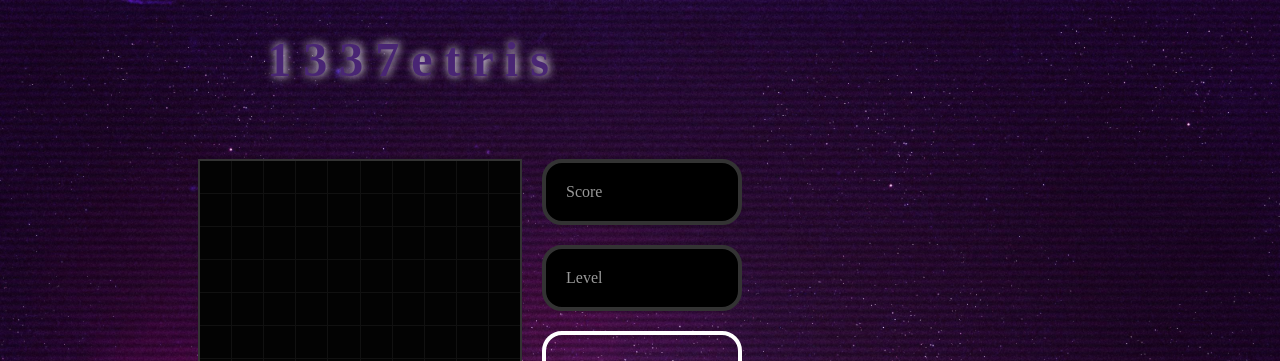
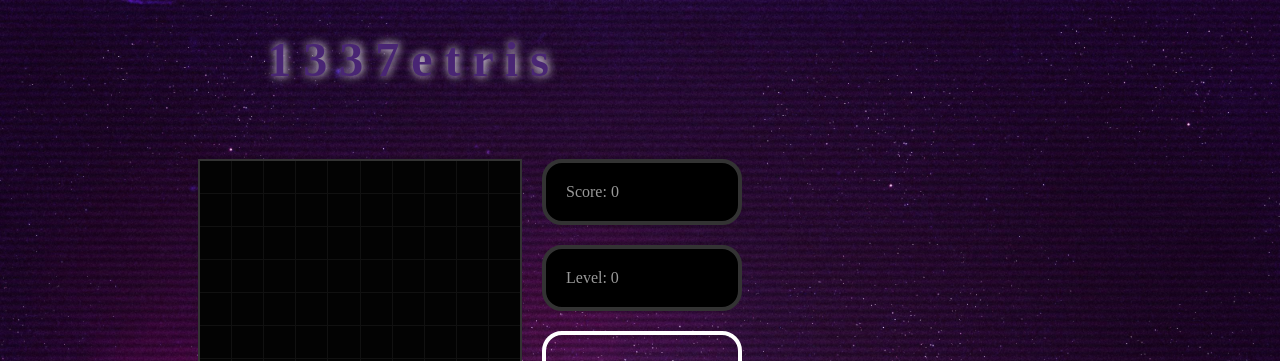
Before and after one commit to nhakkaou/42-red-tetris, a React (Create React App) app in the folder client/: page /home in a window 1280 px wide. Shown: the top 361 px of the page. Built offline with nearby package versions, Linux system fonts and the light colour scheme; a web font is replaced by a local one.

Commit message:
Level And Score

```diff
--- a/client/src/Components/Cell.js
+++ b/client/src/Components/Cell.js
@@ -6,4 +6,4 @@
     <StyledCell type={type} color={Tetrominos[type].color}></StyledCell>
 )
 
-export default Cell;
+export default React.memo(Cell);
--- a/client/src/Components/Tetris.js
+++ b/client/src/Components/Tetris.js
@@ -6,15 +6,16 @@
 import { checkcollision, Createstage } from '../gameHelper'
 import { StyledtetrisWrapper, StyledTetris } from "./styling/StyledTetris"
 import { useStage, usePlayer, useInterval } from '../hooks'
-
+import { useGameStatus } from '../hooks/useGameStatus'
 
 const Tetris = () => {
     const [dropTime, setDropTime] = useState(null);
     const [gameOver, setGameOver] = useState(false);
 
     const [player, updatePlayerPos, resetPlayer, playerRotate] = usePlayer();
-    const [stage, setStage] = useStage(player, resetPlayer);
+    const [stage, setStage, rowsCleared] = useStage(player, resetPlayer);
 
+    const [score, setScore, rows, setRows, level, setLevel] = useGameStatus(rowsCleared)
     //console.log('re-render');
 
     const movePlayer = dir => {
@@ -27,9 +28,17 @@
         setDropTime(1000);
         resetPlayer();
         setGameOver(false)
+        setScore(0);
+        setRows(0)
+        setLevel(0);
     }
 
     const drop = () => {
+        if (rows > level + 1 * 10)
+        {
+            setLevel(prev => prev + 1)
+            setDropTime(1000 / level + 1 + 200)
+        }
         if (!checkcollision(player, stage, { x: 0, y: 1 }))
             updatePlayerPos({ x: 0, y: 1, collided: false })
         else {
@@ -43,7 +52,7 @@
 
     const keyUp = ({ keyCode }) => {
         if (!gameOver && keyCode === 40) {
-            setDropTime(1000);
+            setDropTime(1000 / level + 1 + 200);
         }
     }
 
@@ -74,10 +83,10 @@
             <StyledTetris>
                 <Stage stage={stage} />
                 <aside>
+                    <Display text={`Score: ${score}`} />
                     {gameOver ? <Display gameOver={gameOver} text="Game Over" /> : (
                         <div>
-                            <Display text="Score" />
-                            <Display text="Level" />
+                            <Display text={`Level: ${level}`} />
                             <Help />
 
                         </div>
--- /dev/null
+++ b/client/src/hooks/useGameStatus.js
@@ -0,0 +1,24 @@
+import { useState, useEffect, useCallback } from 'react'
+
+export const useGameStatus = (rowsCleared) => {
+    const [score, setScore] = useState(0)
+    const [rows, setRows] = useState(0)
+    const [level, setLevel] = useState(0)
+
+    const linePoints = [40, 100, 300, 1200]
+
+    const calcScore = useCallback(
+        () => {
+            if (rowsCleared > 0)
+            {
+                setScore(prev => prev + linePoints[rowsCleared - 1] * (level + 1))
+                setRows(prev => prev + rowsCleared)
+            }
+        },
+        [level, linePoints, rowsCleared],
+    )
+    useEffect(() => {
+        calcScore();
+    }, [calcScore, rowsCleared, score])
+    return ([score, setScore, rows, setRows, level, setLevel])
+}
```
